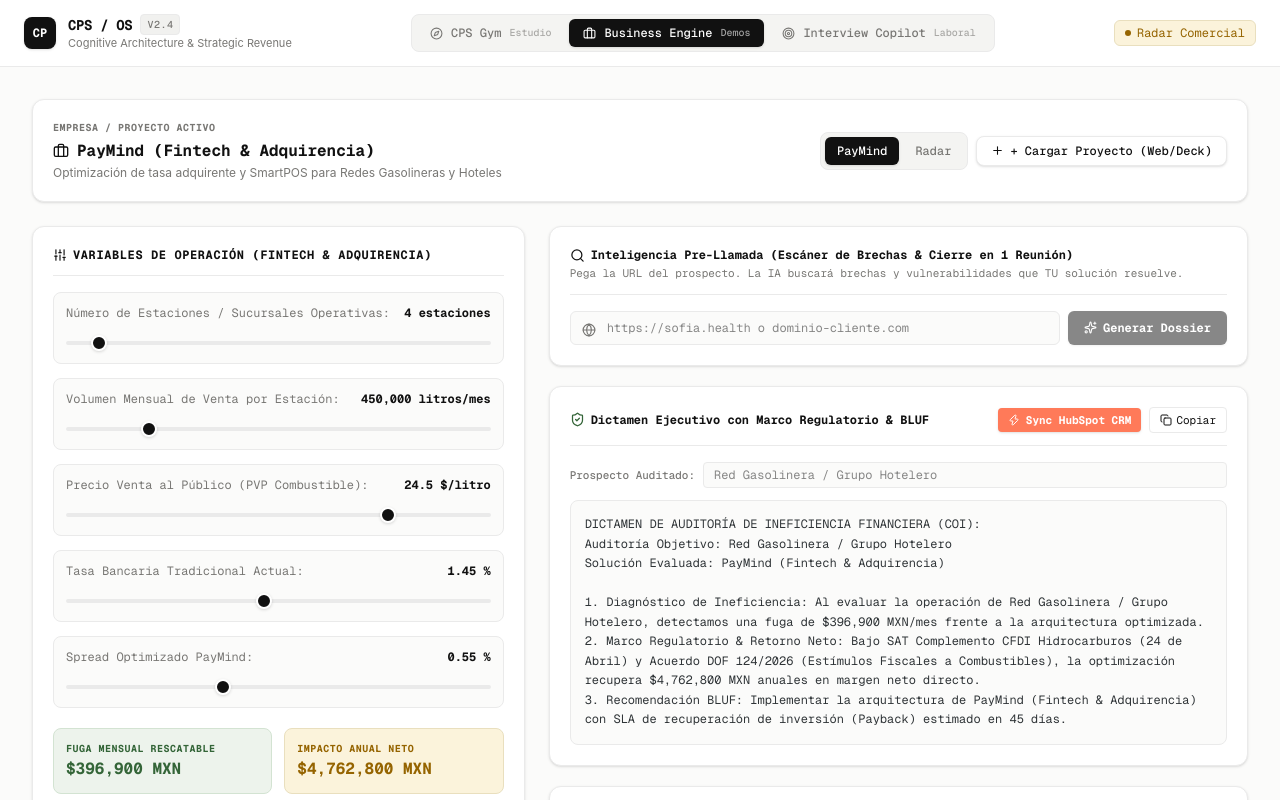
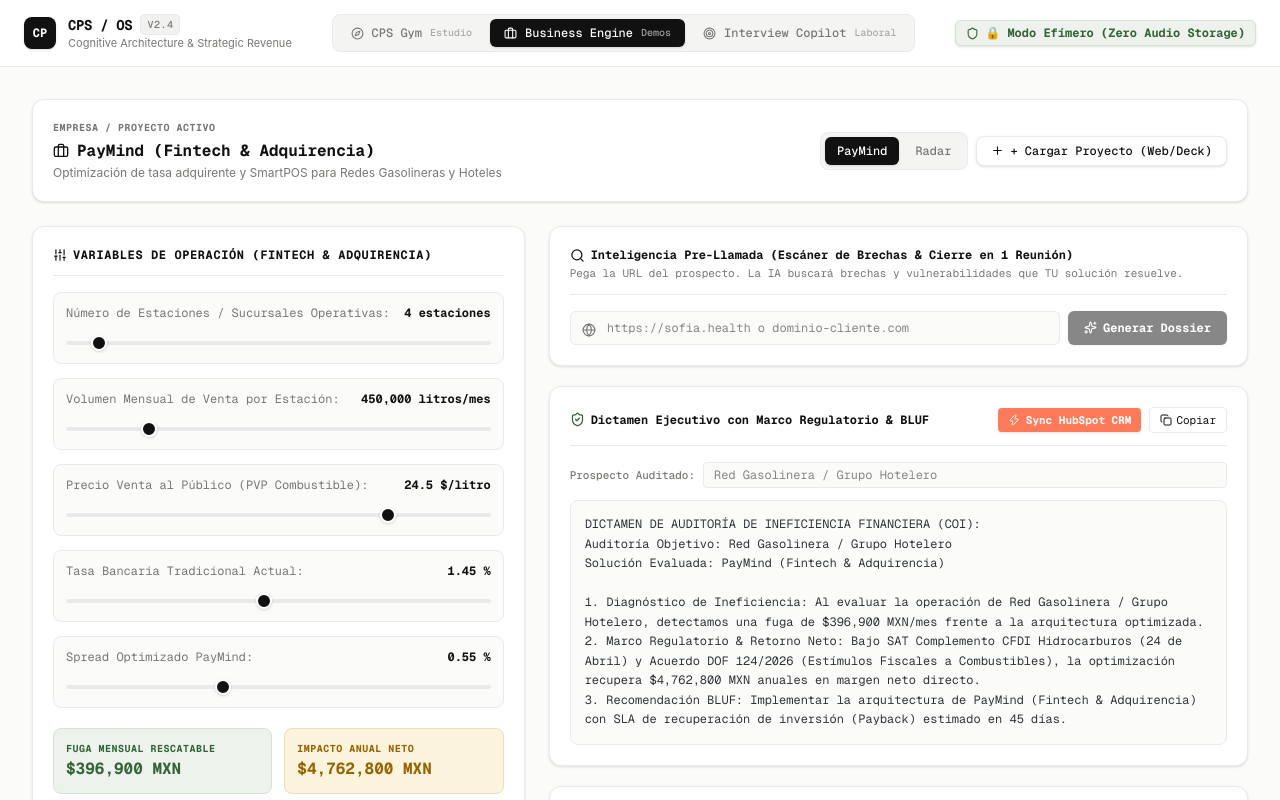
Before and after one commit to agutierrez11/cps-copilot, a Next.js app in the folder scratch/cps-copilot/: page / in a window 1280 px wide. Shown: the top 800 px of the page. Built offline with nearby package versions, Linux system fonts and the light colour scheme.

Commit message:
feat: enforce zero audio storage ephemeral RAM streaming mode for enterprise compliance

```diff
--- a/scratch/cps-copilot/src/components/topbar/Topbar.tsx
+++ b/scratch/cps-copilot/src/components/topbar/Topbar.tsx
@@ -74,24 +74,12 @@
         </button>
       </div>
 
-      {/* Context Badge */}
+      {/* Context & Privacy Badge */}
       <div className="flex items-center gap-2">
-        {activeMode === 'business' ? (
-          <div className="flex items-center gap-1.5 bg-[#FBF3DB] border border-[#E9DFBE] text-[#956400] text-xs px-2.5 py-1 rounded-md font-mono">
-            <span className="w-1.5 h-1.5 rounded-full bg-[#956400]"></span>
-            <span>{activeProfileName}</span>
-          </div>
-        ) : activeMode === 'interview' ? (
-          <div className="flex items-center gap-1.5 bg-[#E1F3FE] border border-[#C6E4F8] text-[#1F6C9F] text-xs px-2.5 py-1 rounded-md font-mono">
-            <span className="w-1.5 h-1.5 rounded-full bg-[#1F6C9F]"></span>
-            <span>Modo Asesor C-Level</span>
-          </div>
-        ) : (
-          <div className="flex items-center gap-1.5 bg-[#EDF3EC] border border-[#D3E3D2] text-[#346538] text-xs px-2.5 py-1 rounded-md font-mono">
-            <span className="w-1.5 h-1.5 rounded-full bg-[#346538]"></span>
-            <span>Agnóstico</span>
-          </div>
-        )}
+        <div className="flex items-center gap-1.5 bg-[#EDF3EC] border border-[#D3E3D2] text-[#346538] text-xs px-2.5 py-1 rounded-md font-mono shadow-sm" title="Procesamiento en memoria RAM volátil sin almacenamiento de audio en disco ni bots en la llamada">
+          <Shield size={13} className="text-[#346538]" />
+          <span className="font-bold">🔒 Modo Efímero (Zero Audio Storage)</span>
+        </div>
       </div>
     </header>
   );
```
